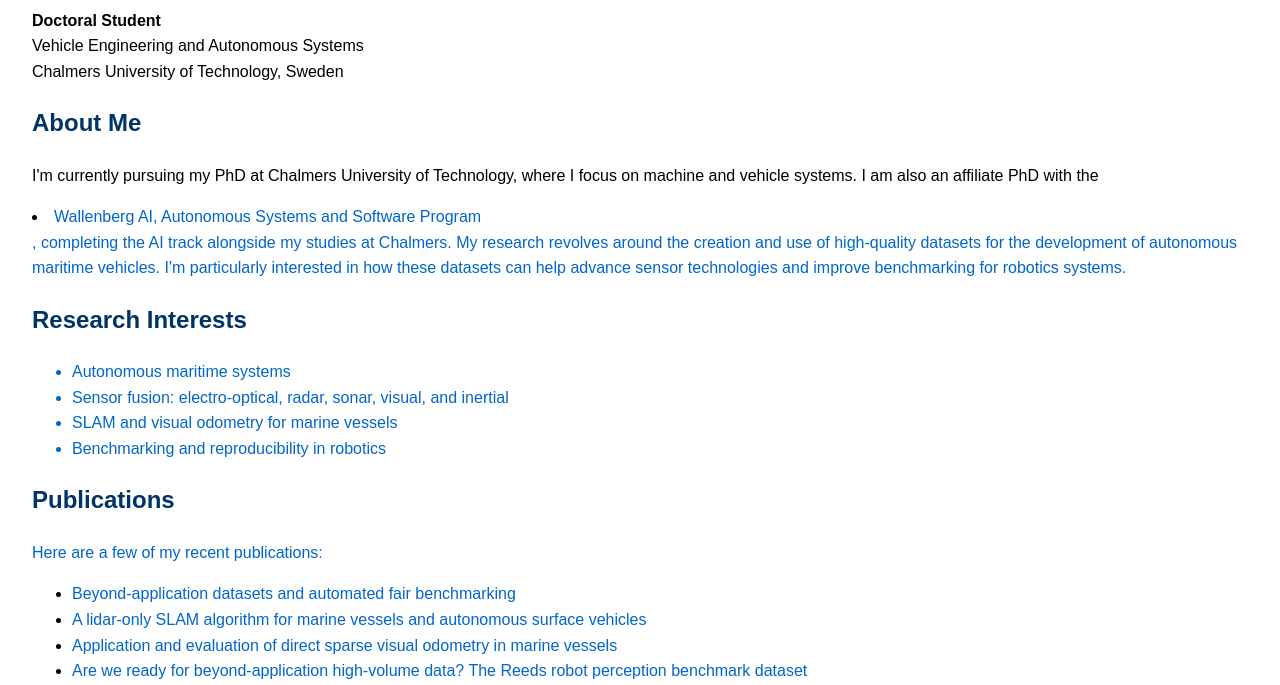
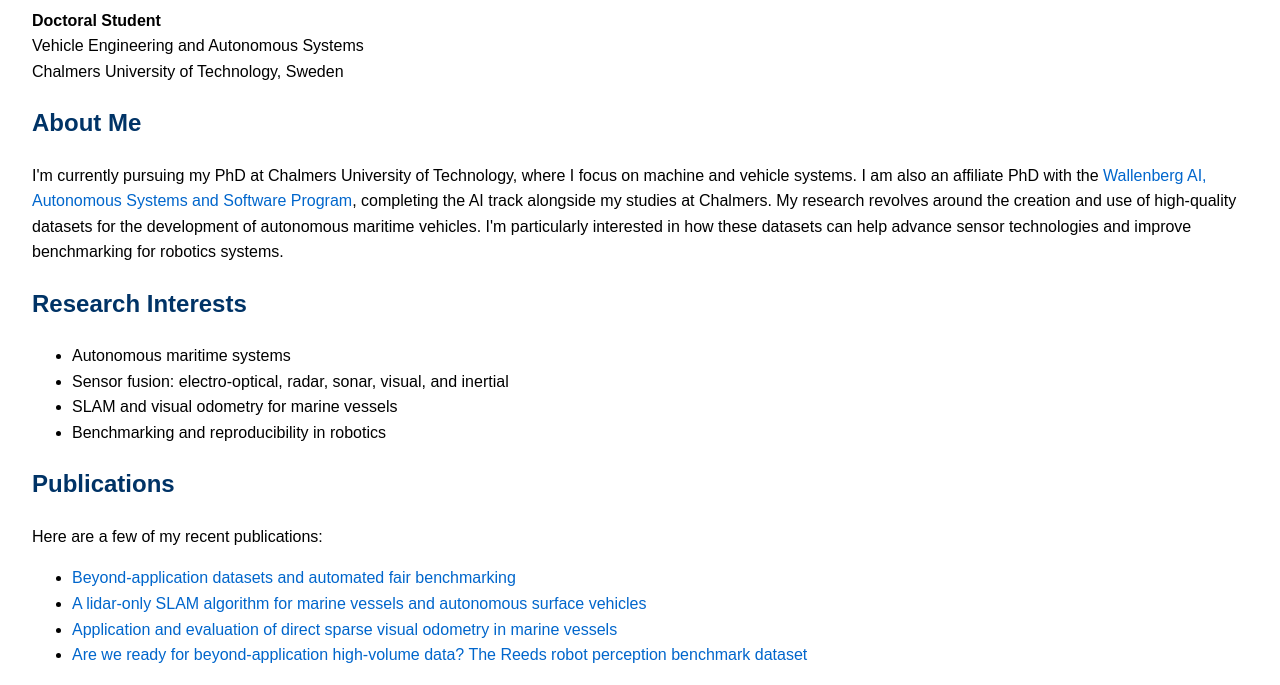
Before and after one commit to KJBlanch/KJBlanch.github.io, a plain HTML site: page index.html in a window 1280 px wide. Shown: the part 97-782 px from the top of the page. Drawn offline with Linux system fonts and the light colour scheme.

Commit message:
Update index.html
Found out where I am rusty. Fixed.

```diff
--- a/index.html
+++ b/index.html
@@ -20,7 +20,7 @@
   <h2>About Me</h2>
   <p>
     I'm currently pursuing my PhD at Chalmers University of Technology, where I focus on machine and vehicle systems.
-    I am also an affiliate PhD with the <li><a href="https://wasp-sweden.org/">Wallenberg AI, Autonomous Systems and Software Program</li>, completing the AI track alongside my studies at Chalmers.
+    I am also an affiliate PhD with the <a href="https://wasp-sweden.org/">Wallenberg AI, Autonomous Systems and Software Program</a>, completing the AI track alongside my studies at Chalmers.
     My research revolves around the creation and use of high-quality datasets for the development of autonomous maritime vehicles.
     I'm particularly interested in how these datasets can help advance sensor technologies and improve benchmarking for robotics systems.
   </p>
```
